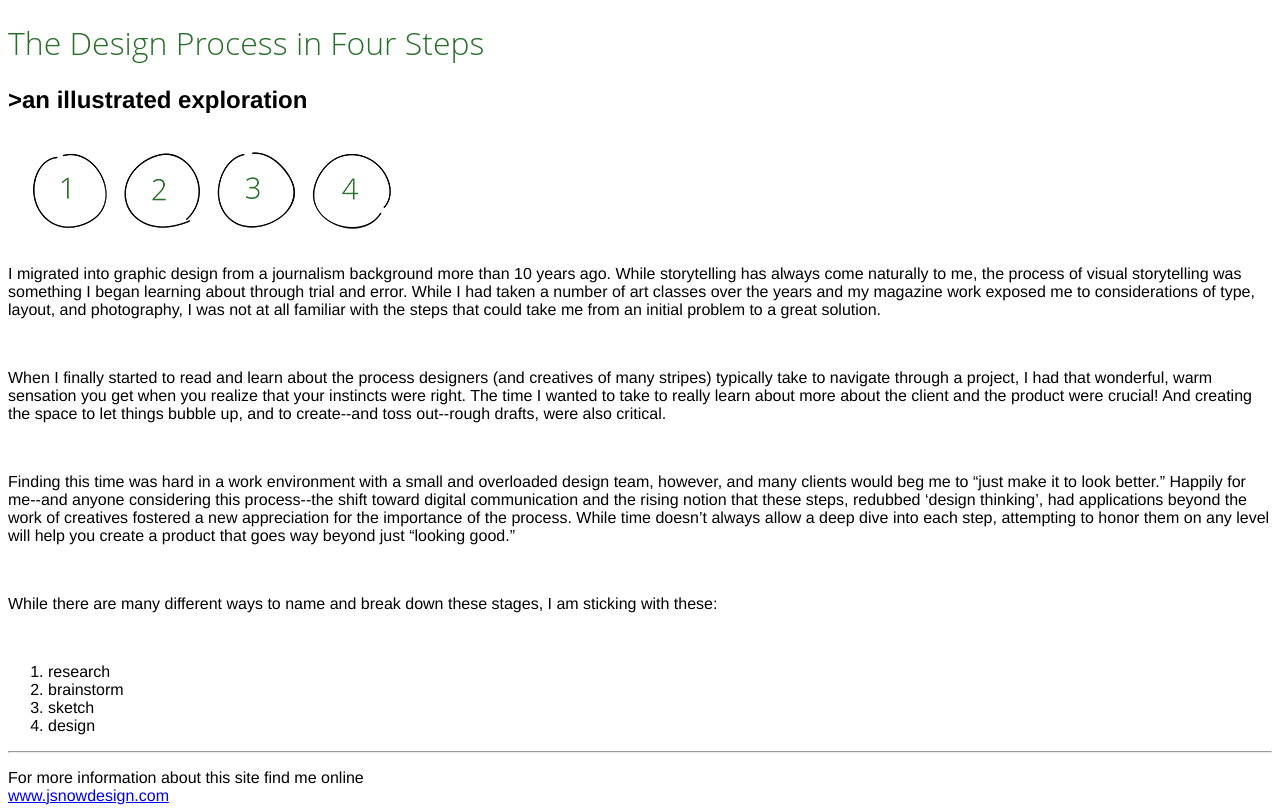
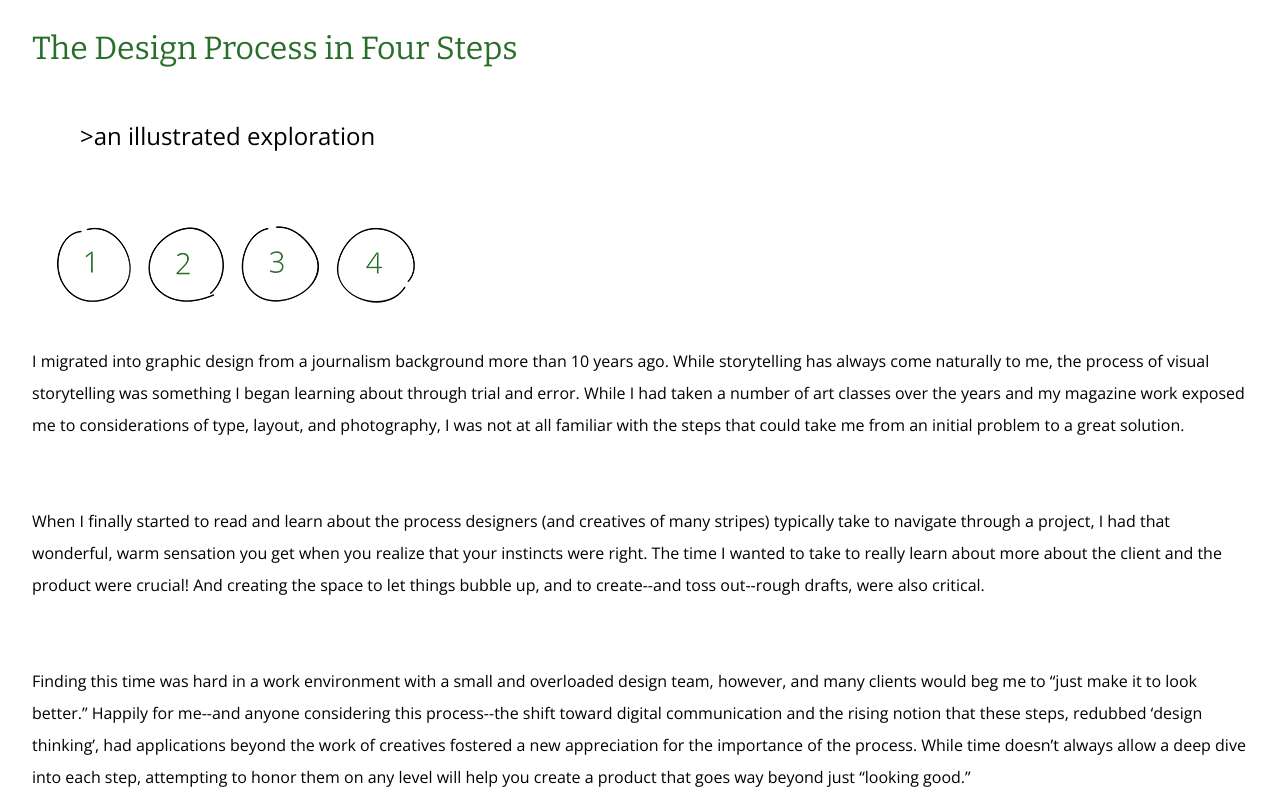
Before and after one commit to jeniwren/jeniwren.github.io, a plain HTML site: page unit_3/index.html in a window 1280 px wide. Shown: the top 808 px of the page. Drawn offline with nearby package versions, Linux system fonts and the light colour scheme.

Commit message:
typesetting 2

```diff
--- a/unit_3/css/style.css
+++ b/unit_3/css/style.css
@@ -1,19 +1,32 @@
+@import url('https://fonts.googleapis.com/css?family=Bitter|Open+Sans');
+
+
 body {
     background-color: white;
-    font-family: Helvetica;
-    font-size: 14;
+    font-family: 'Open Sans', sans-serif;
+    font-size: 12;
     text-align: left;
     font-weight: 18;
+    line-height: 2em;
+    margin: 2em;
 }
 
 h1 {
     color: #296F2A;
-    font-size: 20;
+    font-size: 25;
     text-align: left;
-    font-family: Open Sans;
+    font-family: 'Bitter', sans-serif;
     font-weight: 18;
 }
 
-#tagline {
-	font-style: italic
+h2 {
+	font-family: 'Open Sans', sans-serif;
+    font-size: 14;
+    text-align: left;
+    font-weight: 18;
+    line-height: 2em;
+    margin: 2em;
 }
+
+font-family: 'Bitter', serif;
+font-family: 'Open Sans', sans-serif;
```
